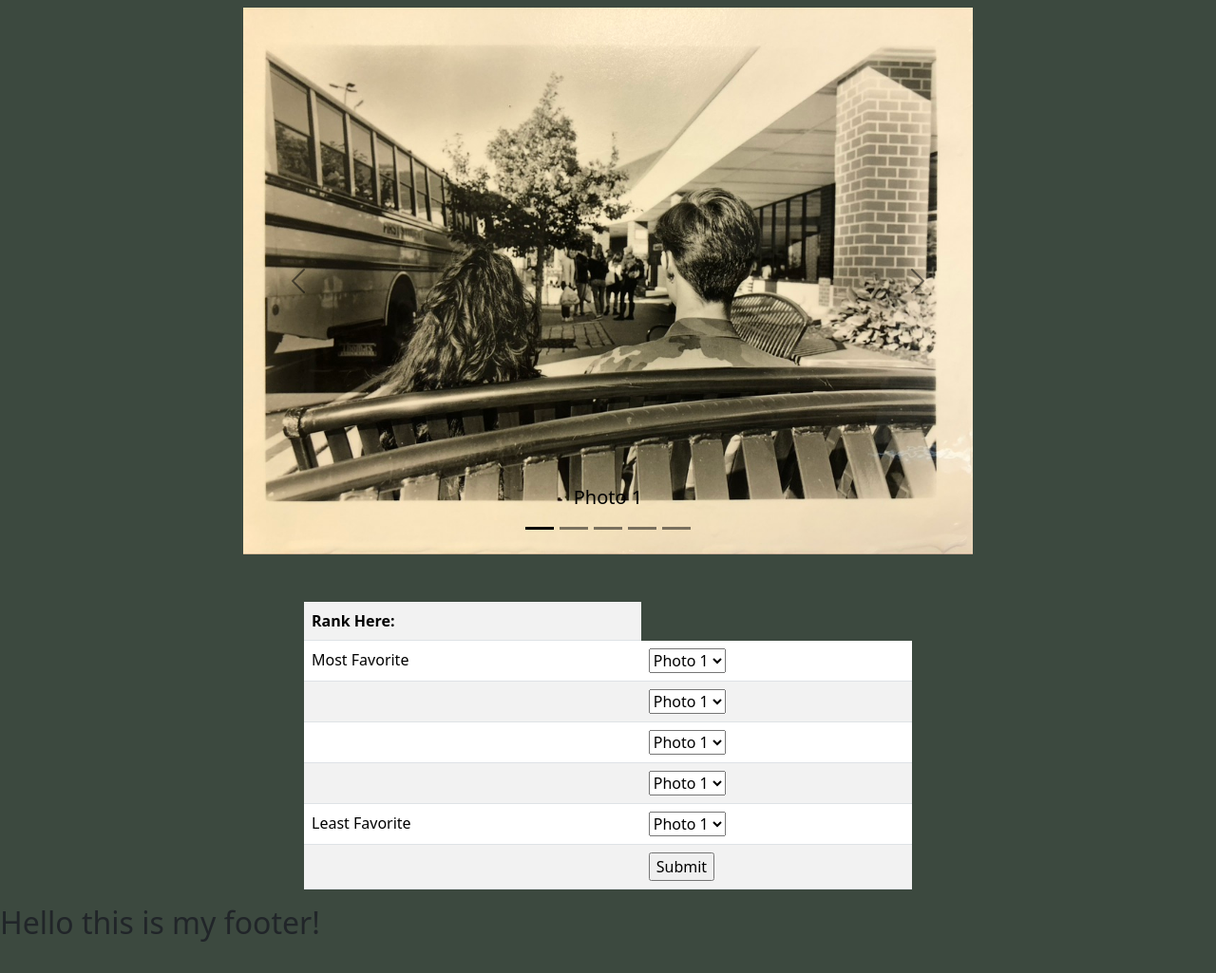
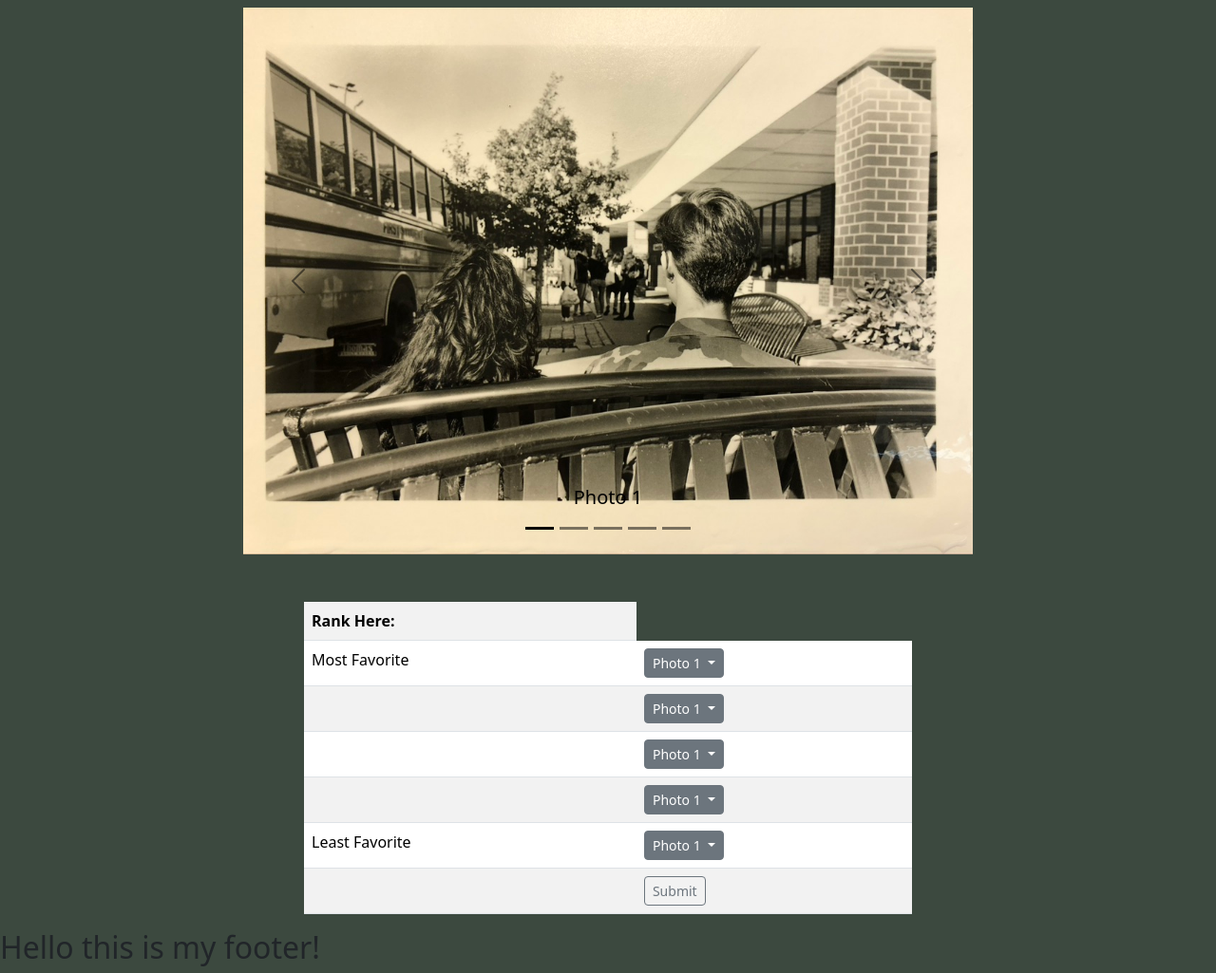
Before and after one commit to gitMiguel27/RankMyPhotos, a plain HTML site: page rank.html in a window 1280 px wide. Shown: the part 63-1088 px from the top of the page at 95% size. Before the commit the page ends 1062 px from the top, so only its background shows below. Drawn offline with nearby package versions, Linux system fonts and the light colour scheme.

Commit message:
updated dropdowns and submit for ranking table using bootstrap

```diff
--- a/rank.html
+++ b/rank.html
@@ -90,76 +90,87 @@
         <tr>
             <td>Most Favorite</td>
             <td>
-                <form action="#">
-                    <select name="photos">
-                        <option value="photo1">Photo 1</option>
-                        <option value="photo2">Photo 2</option>
-                        <option value="photo3">Photo 3</option>
-                        <option value="photo4">Photo 4</option>
-                        <option value="photo5">Photo 5</option>
-                    </select>
-                </form>
+                <div class="dropdown">
+                    <button class="btn btn-secondary btn-sm dropdown-toggle" type="button" data-bs-toggle="dropdown" aria-expanded="false">
+                        Photo 1
+                    </button>
+                    <ul class="dropdown-menu">
+                        <li><a class="dropdown-item" href="#">Photo 2</a></li>
+                        <li><a class="dropdown-item" href="#">Photo 3</a></li>
+                        <li><a class="dropdown-item" href="#">Photo 4</a></li>
+                        <li><a class="dropdown-item" href="#">Photo 5</a></li>
+                    </ul>
+                </div>
             </td>
         </tr>
         <tr>
             <td></td>
             <td>
-                <form action="#">
-                    <select name="photos">
-                        <option value="photo1">Photo 1</option>
-                        <option value="photo2">Photo 2</option>
-                        <option value="photo3">Photo 3</option>
-                        <option value="photo4">Photo 4</option>
-                        <option value="photo5">Photo 5</option>
-                    </select>
-                </form>
+                <div class="dropdown">
+                    <button class="btn btn-secondary btn-sm dropdown-toggle" type="button" data-bs-toggle="dropdown" aria-expanded="false">
+                        Photo 1
+                    </button>
+                    <ul class="dropdown-menu">
+                        <li><a class="dropdown-item" href="#">Photo 2</a></li>
+                        <li><a class="dropdown-item" href="#">Photo 3</a></li>
+                        <li><a class="dropdown-item" href="#">Photo 4</a></li>
+                        <li><a class="dropdown-item" href="#">Photo 5</a></li>
+                    </ul>
+                </div>
             </td>
         </tr>
         <tr>
             <td></td>
             <td>
-                <form action="#">
-                    <select name="photos">
-                        <option value="photo1">Photo 1</option>
-                        <option value="photo2">Photo 2</option>
-                        <option value="photo3">Photo 3</option>
-                        <option value="photo4">Photo 4</option>
-                        <option value="photo5">Photo 5</option>
-                    </select>
-                </form>
+                <div class="dropdown">
+                    <button class="btn btn-secondary btn-sm dropdown-toggle" type="button" data-bs-toggle="dropdown" aria-expanded="false">
+                        Photo 1
+                    </button>
+                    <ul class="dropdown-menu">
+                        <li><a class="dropdown-item" href="#">Photo 2</a></li>
+                        <li><a class="dropdown-item" href="#">Photo 3</a></li>
+                        <li><a class="dropdown-item" href="#">Photo 4</a></li>
+                        <li><a class="dropdown-item" href="#">Photo 5</a></li>
+                    </ul>
+                </div>
             </td>
         </tr>
         <tr>
             <td></td>
             <td>
-                <form action="#">
-                    <select name="photos">
-                        <option value="photo1">Photo 1</option>
-                        <option value="photo2">Photo 2</option>
-                        <option value="photo3">Photo 3</option>
-                        <option value="photo4">Photo 4</option>
-                        <option value="photo5">Photo 5</option>
-                    </select>
-                </form>
+                <div class="dropdown">
+                    <button class="btn btn-secondary btn-sm dropdown-toggle" type="button" data-bs-toggle="dropdown" aria-expanded="false">
+                        Photo 1
+                    </button>
+                    <ul class="dropdown-menu">
+                        <li><a class="dropdown-item" href="#">Photo 2</a></li>
+                        <li><a class="dropdown-item" href="#">Photo 3</a></li>
+                        <li><a class="dropdown-item" href="#">Photo 4</a></li>
+                        <li><a class="dropdown-item" href="#">Photo 5</a></li>
+                    </ul>
+                </div>
             </td>
         </tr>
         <tr>
             <td>Least Favorite</td>
             <td>
-                <form action="#">
-                    <select name="photos">
-                        <option value="photo1">Photo 1</option>
-                        <option value="photo2">Photo 2</option>
-                        <option value="photo3">Photo 3</option>
-                        <option value="photo4">Photo 4</option>
-                        <option value="photo5">Photo 5</option>
-                    </select>
-                </form>
+                <div class="dropdown">
+                    <button class="btn btn-secondary btn-sm dropdown-toggle" type="button" data-bs-toggle="dropdown" aria-expanded="false">
+                        Photo 1
+                    </button>
+                    <ul class="dropdown-menu">
+                        <li><a class="dropdown-item" href="#">Photo 2</a></li>
+                        <li><a class="dropdown-item" href="#">Photo 3</a></li>
+                        <li><a class="dropdown-item" href="#">Photo 4</a></li>
+                        <li><a class="dropdown-item" href="#">Photo 5</a></li>
+                    </ul>
+                </div>
             </td>
         </tr>
         <tr>
             <td></td>
-            <td><input type="submit"></td>
+            <!-- <td><input type="submit"></td> -->
+            <td><input class="btn btn-outline-secondary btn-sm" type="submit" value="Submit"></button></td>
         </tr>
     </table>
 
```
